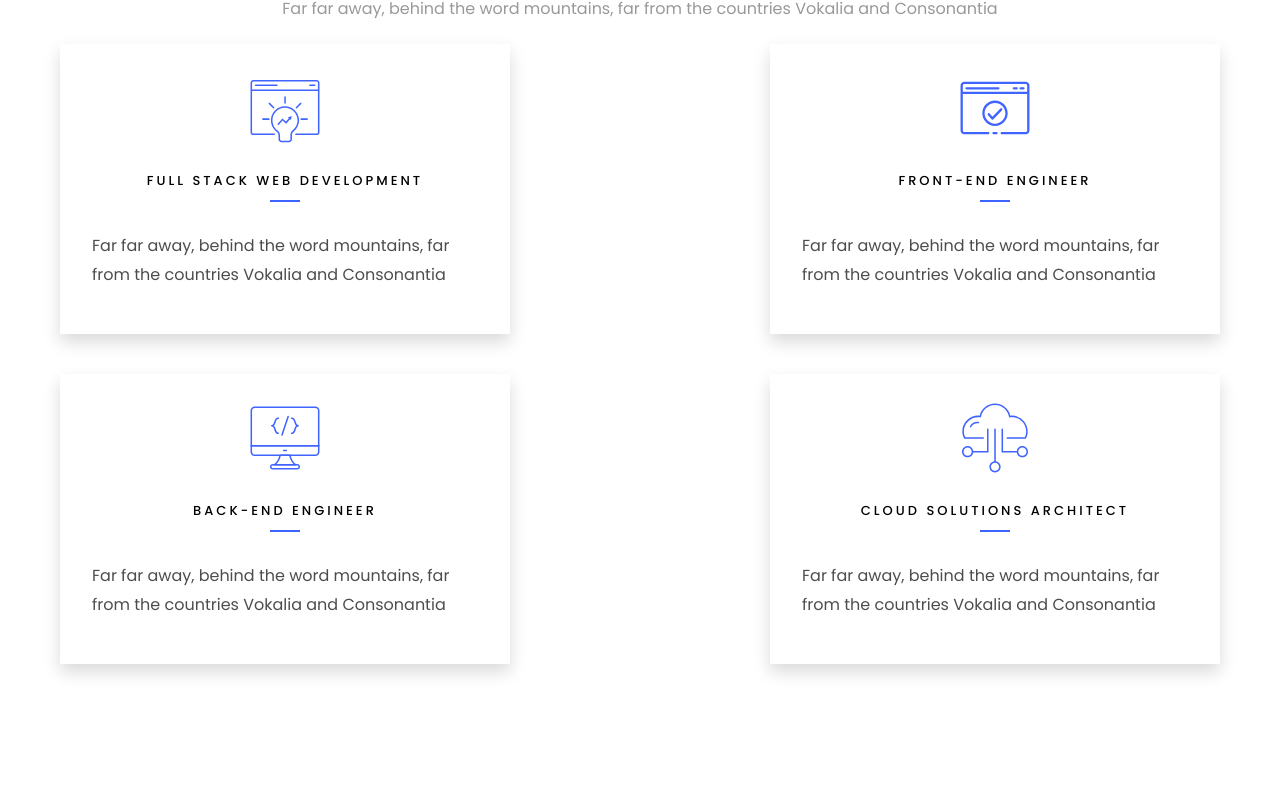
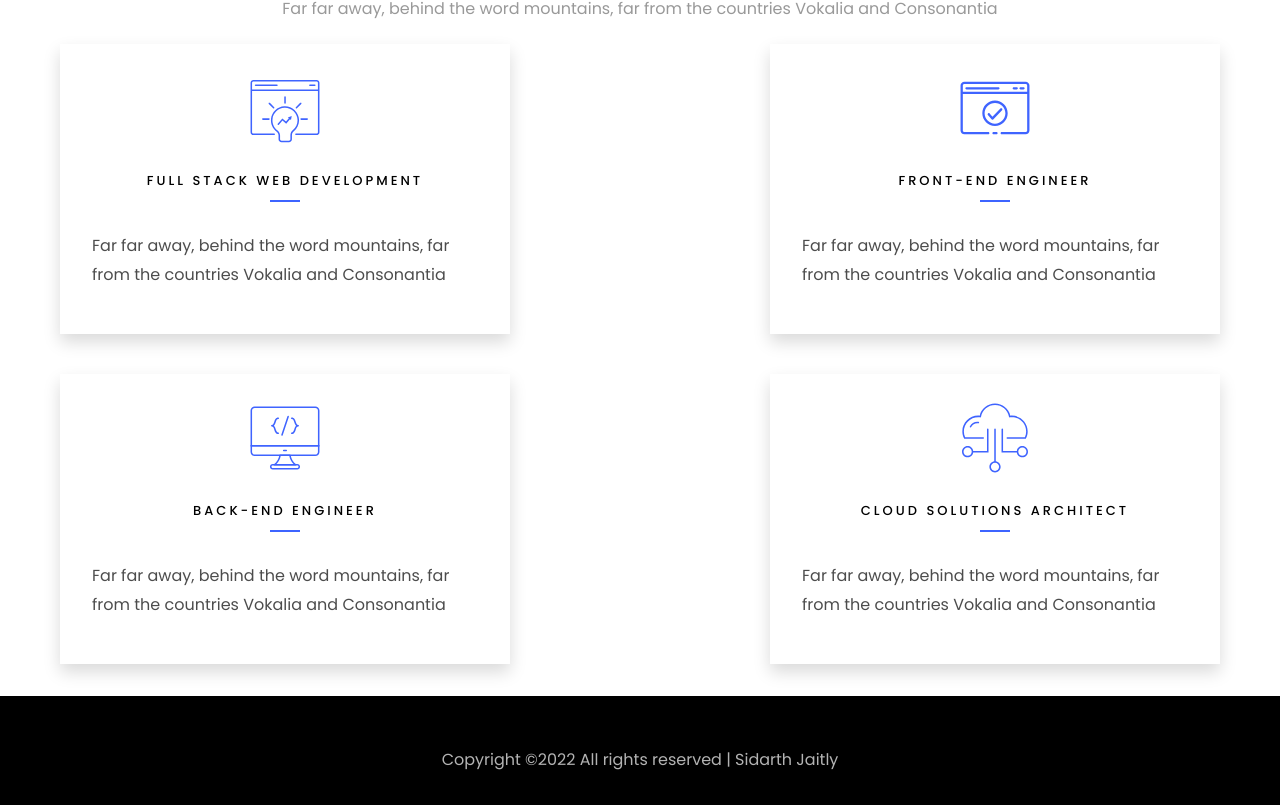
Before and after one commit to Sidarth2308/Personal-website, a React (Create React App) app: page / in a window 1280 px wide. Shown: the part 5158-5963 px from the top of the page. Before the commit the page ends 5854 px from the top, so only its background shows below. Built offline with nearby package versions, Linux system fonts and the light colour scheme.

Commit message:
added footer

```diff
--- a/src/App.js
+++ b/src/App.js
@@ -1,6 +1,6 @@
 import React from 'react'
 import { Flex } from '@chakra-ui/react'
-import { Hero, About, Resume, Services } from './Sections'
+import { Hero, About, Resume, Services, Footer } from './Sections'
 import { ChakraProvider } from '@chakra-ui/react'
 function App() {
     return (
@@ -39,6 +39,15 @@ function App() {
                 >
                     <Services />
                 </Flex>
+                <Flex
+                    zIndex="1"
+                    w="100%"
+                    align="center"
+                    direction="column"
+                    bg="#000000"
+                >
+                    <Footer />
+                </Flex>
             </Flex>
         </ChakraProvider>
     )
--- /dev/null
+++ b/src/Sections/Footer/index.js
@@ -0,0 +1,11 @@
+import { Flex } from '@chakra-ui/layout'
+import React from 'react'
+import './styles/styles.css'
+
+export default function Footer() {
+    return (
+        <Flex className="Footer-Container">
+            Copyright ©2022 All rights reserved | Sidarth Jaitly
+        </Flex>
+    )
+}
--- /dev/null
+++ b/src/Sections/Footer/styles/styles.css
@@ -0,0 +1,13 @@
+.Footer-Container{
+    width: 100%;
+    background-color: #000000;
+    align-items: center;
+    justify-content: center;
+    font-family: "Poppins",Arial,sans-serif;
+    font-size: 16px;
+    line-height: 1.8;
+    font-weight: 400;
+    color: rgba(255,255,255,.7);
+    padding: 30px;
+    padding-top: 50px;
+}
--- a/src/Sections/index.js
+++ b/src/Sections/index.js
@@ -2,3 +2,4 @@ export { default as Hero } from './Hero'
 export { default as About } from './About'
 export { default as Resume } from './Resume'
 export { default as Services } from './Services'
+export { default as Footer } from './Footer'
```
